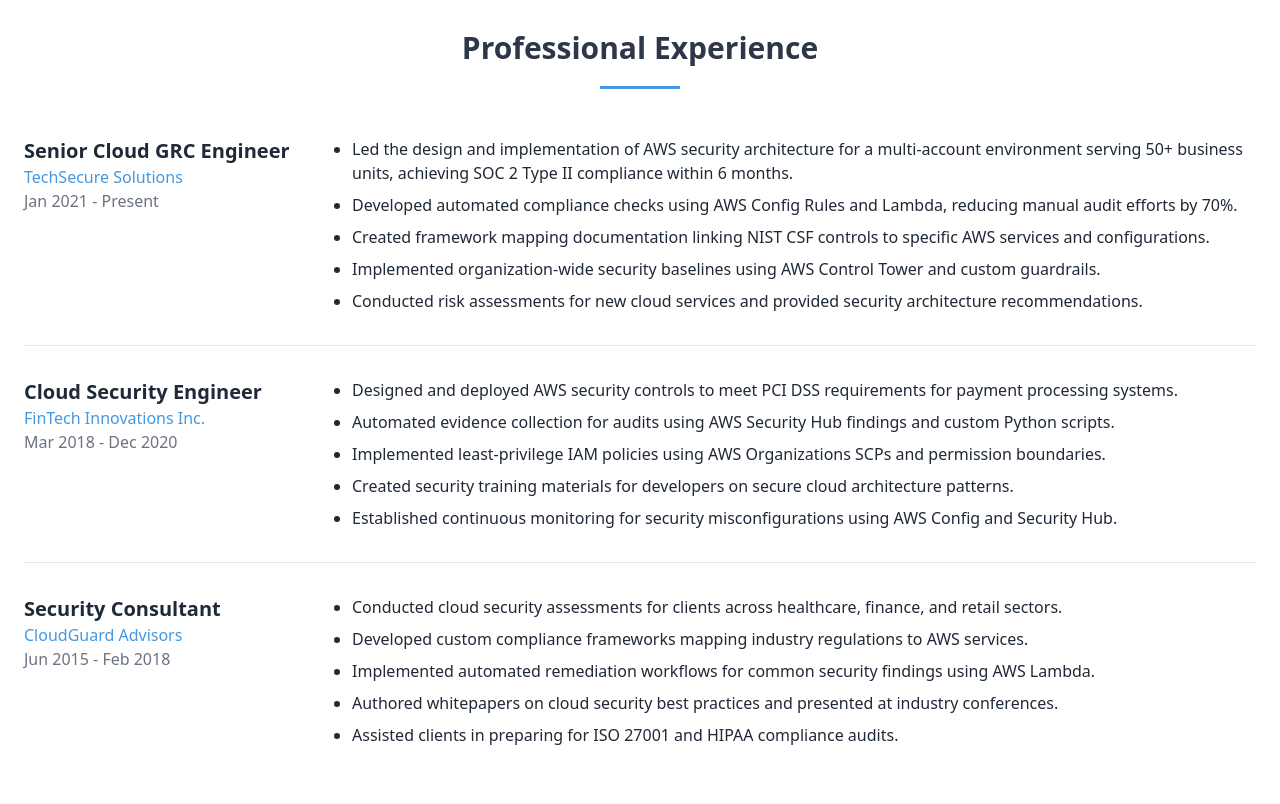
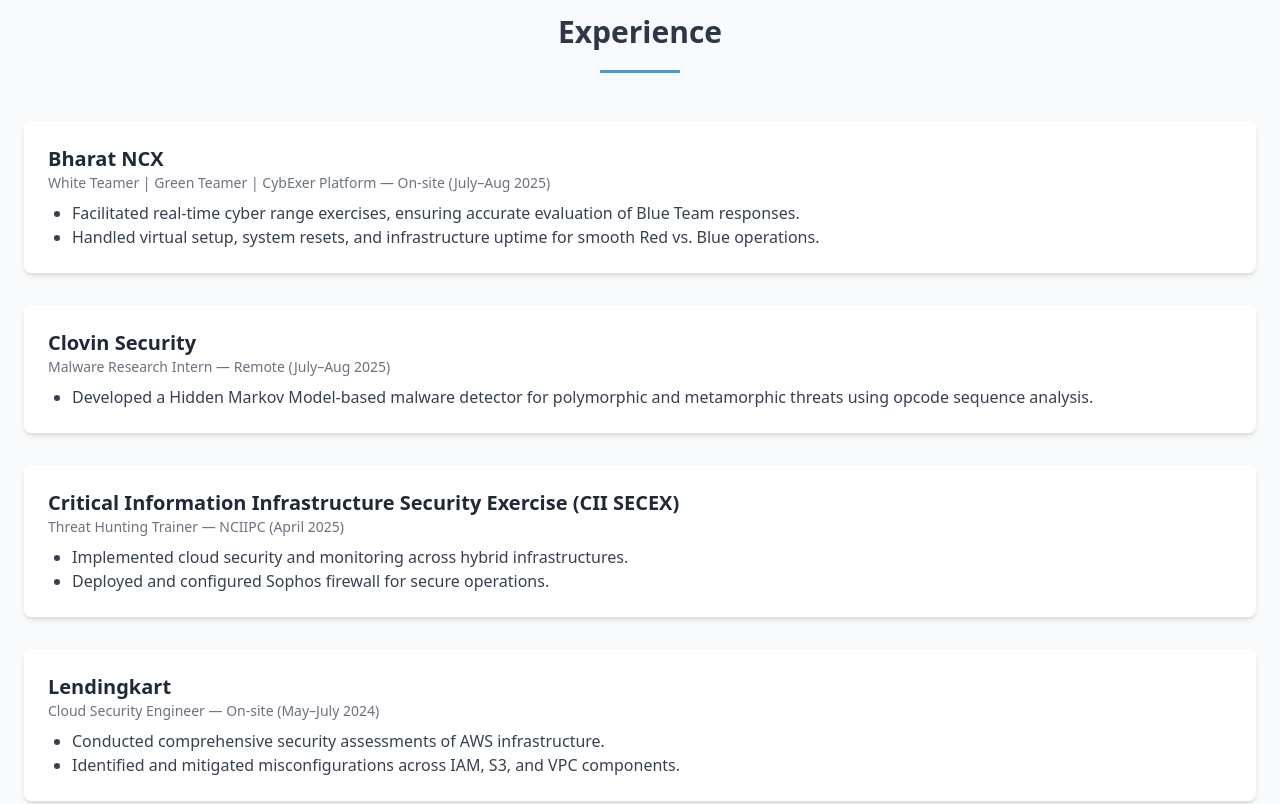
Before and after one commit to AabhasAP/portfolio, a website: page frontend/index.html in a window 1280 px wide. Shown: the part 1740-2544 px from the top of the page. Drawn offline with nearby package versions, Linux system fonts and the light colour scheme.

Commit message:
Update index.html

```diff
--- a/frontend/index.html
+++ b/frontend/index.html
@@ -269,68 +269,57 @@
     </section>
 
     <!-- Experience Section -->
-    <section id="experience" class="py-20 bg-white">
+       <!-- Experience Section -->
+    <section class="py-16 bg-gray-50">
         <div class="container mx-auto px-6">
-            <h2 class="text-3xl font-bold text-center text-primary mb-4">Professional Experience</h2>
+            <h2 class="text-3xl font-bold text-center text-primary mb-4">Experience</h2>
             <div class="section-divider"></div>
 
-            <div class="mt-12 space-y-8">
-                <!-- Experience 1 -->
-                <div class="flex flex-col md:flex-row border-b pb-8">
-                    <div class="md:w-1/4 mb-4 md:mb-0">
-                        <h3 class="text-xl font-semibold">Senior Cloud GRC Engineer</h3>
-                        <p class="text-accent">TechSecure Solutions</p>
-                        <p class="text-gray-500">Jan 2021 - Present</p>
-                    </div>
-                    <div class="md:w-3/4">
-                        <ul class="list-disc pl-5 space-y-2">
-                            <li>Led the design and implementation of AWS security architecture for a multi-account environment serving 50+ business units, achieving SOC 2 Type II compliance within 6 months.</li>
-                            <li>Developed automated compliance checks using AWS Config Rules and Lambda, reducing manual audit efforts by 70%.</li>
-                            <li>Created framework mapping documentation linking NIST CSF controls to specific AWS services and configurations.</li>
-                            <li>Implemented organization-wide security baselines using AWS Control Tower and custom guardrails.</li>
-                            <li>Conducted risk assessments for new cloud services and provided security architecture recommendations.</li>
-                        </ul>
-                    </div>
+            <div class="space-y-8 mt-12">
+
+                <!-- Bharat NCX -->
+                <div class="bg-white shadow-md rounded-lg p-6">
+                    <h3 class="text-xl font-semibold">Bharat NCX</h3>
+                    <p class="text-sm text-gray-500">White Teamer | Green Teamer | CybExer Platform — On-site (July–Aug 2025)</p>
+                    <ul class="list-disc pl-6 mt-2 text-gray-700">
+                        <li>Facilitated real-time cyber range exercises, ensuring accurate evaluation of Blue Team responses.</li>
+                        <li>Handled virtual setup, system resets, and infrastructure uptime for smooth Red vs. Blue operations.</li>
+                    </ul>
                 </div>
 
-                <!-- Experience 2 -->
-                <div class="flex flex-col md:flex-row border-b pb-8">
-                    <div class="md:w-1/4 mb-4 md:mb-0">
-                        <h3 class="text-xl font-semibold">Cloud Security Engineer</h3>
-                        <p class="text-accent">FinTech Innovations Inc.</p>
-                        <p class="text-gray-500">Mar 2018 - Dec 2020</p>
-                    </div>
-                    <div class="md:w-3/4">
-                        <ul class="list-disc pl-5 space-y-2">
-                            <li>Designed and deployed AWS security controls to meet PCI DSS requirements for payment processing systems.</li>
-                            <li>Automated evidence collection for audits using AWS Security Hub findings and custom Python scripts.</li>
-                            <li>Implemented least-privilege IAM policies using AWS Organizations SCPs and permission boundaries.</li>
-                            <li>Created security training materials for developers on secure cloud architecture patterns.</li>
-                            <li>Established continuous monitoring for security misconfigurations using AWS Config and Security Hub.</li>
-                        </ul>
-                    </div>
+                <!-- Clovin Security -->
+                <div class="bg-white shadow-md rounded-lg p-6">
+                    <h3 class="text-xl font-semibold">Clovin Security</h3>
+                    <p class="text-sm text-gray-500">Malware Research Intern — Remote (July–Aug 2025)</p>
+                    <ul class="list-disc pl-6 mt-2 text-gray-700">
+                        <li>Developed a Hidden Markov Model-based malware detector for polymorphic and metamorphic threats using opcode sequence analysis.</li>
+                    </ul>
                 </div>
 
-                <!-- Experience 3 -->
-                <div class="flex flex-col md:flex-row">
-                    <div class="md:w-1/4 mb-4 md:mb-0">
-                        <h3 class="text-xl font-semibold">Security Consultant</h3>
-                        <p class="text-accent">CloudGuard Advisors</p>
-                        <p class="text-gray-500">Jun 2015 - Feb 2018</p>
-                    </div>
-                    <div class="md:w-3/4">
-                        <ul class="list-disc pl-5 space-y-2">
-                            <li>Conducted cloud security assessments for clients across healthcare, finance, and retail sectors.</li>
-                            <li>Developed custom compliance frameworks mapping industry regulations to AWS services.</li>
-                            <li>Implemented automated remediation workflows for common security findings using AWS Lambda.</li>
-                            <li>Authored whitepapers on cloud security best practices and presented at industry conferences.</li>
-                            <li>Assisted clients in preparing for ISO 27001 and HIPAA compliance audits.</li>
-                        </ul>
-                    </div>
+                <!-- CII SECEX -->
+                <div class="bg-white shadow-md rounded-lg p-6">
+                    <h3 class="text-xl font-semibold">Critical Information Infrastructure Security Exercise (CII SECEX)</h3>
+                    <p class="text-sm text-gray-500">Threat Hunting Trainer — NCIIPC (April 2025)</p>
+                    <ul class="list-disc pl-6 mt-2 text-gray-700">
+                        <li>Implemented cloud security and monitoring across hybrid infrastructures.</li>
+                        <li>Deployed and configured Sophos firewall for secure operations.</li>
+                    </ul>
                 </div>
+
+                <!-- Lendingkart -->
+                <div class="bg-white shadow-md rounded-lg p-6">
+                    <h3 class="text-xl font-semibold">Lendingkart</h3>
+                    <p class="text-sm text-gray-500">Cloud Security Engineer — On-site (May–July 2024)</p>
+                    <ul class="list-disc pl-6 mt-2 text-gray-700">
+                        <li>Conducted comprehensive security assessments of AWS infrastructure.</li>
+                        <li>Identified and mitigated misconfigurations across IAM, S3, and VPC components.</li>
+                    </ul>
+                </div>
+
             </div>
         </div>
     </section>
+
 
     <!-- Projects Section -->
     <section id="projects" class="py-20 bg-gray-50">
```
